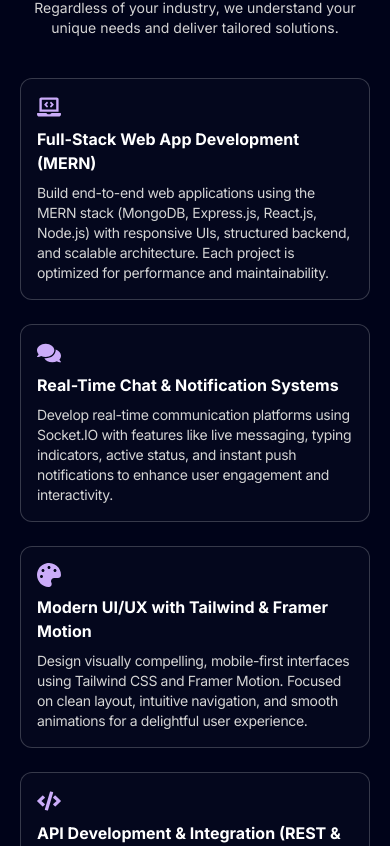
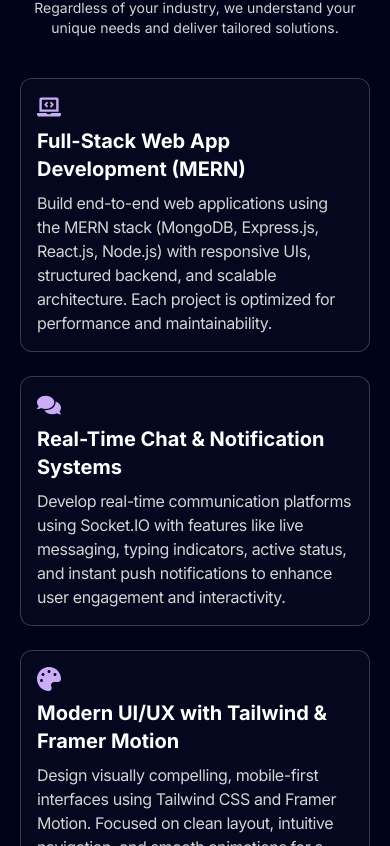
Before and after one commit to Ranjeet-vishwakarma-8081/RanjeetTechSolutions, a React (Vite) app: page / in a window 390 px wide. Shown: the part 958-1804 px from the top of the page. Built offline with nearby package versions, Linux system fonts and the light colour scheme.

Commit message:
Reduced the navItems size on small devices

```diff
--- a/src/components/ui/BentoGrid.jsx
+++ b/src/components/ui/BentoGrid.jsx
@@ -28,10 +28,10 @@ export const BentoGridItem = ({ className, title, description, icon }) => {
     >
       <div className="transition duration-200 group-hover/bento:translate-x-2">
         <div className="text-purple">{icon}</div>
-        <div className="my-2 font-bold text-white md:text-xl lg:text-2xl">
+        <div className="my-2 text-xl font-bold text-white md:text-2xl">
           {title}
         </div>
-        <div className="text-sm font-light tracking-tight text-neutral-300 lg:text-lg lg:font-normal">
+        <div className="text-base font-light tracking-tight text-neutral-300 lg:text-lg lg:font-normal">
           {description}
         </div>
       </div>
--- a/src/components/ui/FloatingNav.jsx
+++ b/src/components/ui/FloatingNav.jsx
@@ -46,7 +46,7 @@ export const FloatingNav = ({ navItems, className }) => {
           duration: 0.2,
         }}
         className={cn(
-          "flex max-w-fit fixed top-5 md:top-10 inset-x-0 mx-auto border rounded-lg bg-black-100 shadow-[0px_2px_3px_-1px_rgba(0,0,0,0.1),0px_1px_0px_0px_rgba(25,28,33,0.02),0px_0px_0px_1px_rgba(25,28,33,0.08)] z-[5000] px-10 py-5  items-center justify-center space-x-4 border-white/[0.2]",
+          "flex max-w-fit fixed top-3 md:top-10 inset-x-0 mx-auto border rounded-lg bg-black-100 shadow-[0px_2px_3px_-1px_rgba(0,0,0,0.1),0px_1px_0px_0px_rgba(25,28,33,0.02),0px_0px_0px_1px_rgba(25,28,33,0.08)] z-[5000] px-10 py-5  items-center justify-center space-x-4 border-white/[0.2]",
           className
         )}
       >
@@ -60,7 +60,9 @@ export const FloatingNav = ({ navItems, className }) => {
           >
             <span className="block sm:hidden">{navItem.icon}</span>
             {/* <span className="hidden text-sm sm:block">{navItem.name}</span> */}
-            <span className="text-sm !cursor-pointer">{navItem.name}</span>
+            <span className="text-xs sm:text-sm !cursor-pointer">
+              {navItem.name}
+            </span>
           </a>
         ))}
       </motion.div>
```
